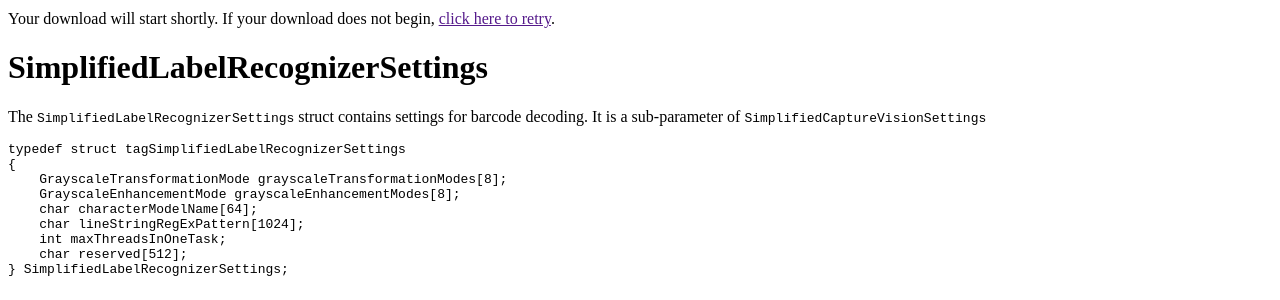
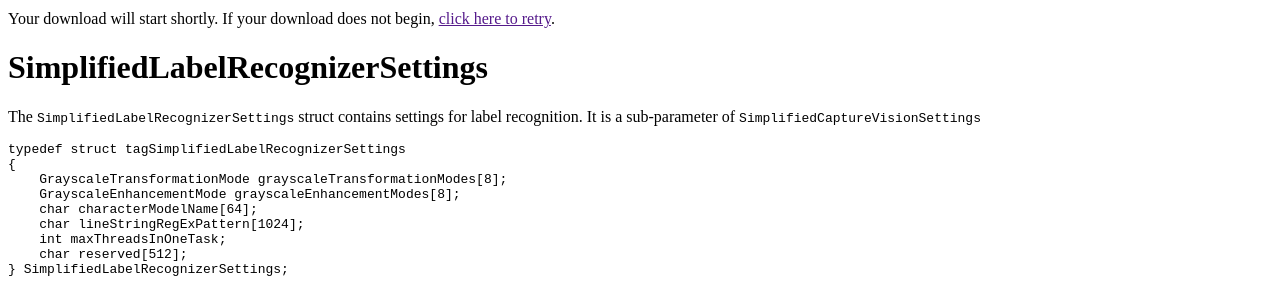
Before and after one commit to dynamsoft-docs/label-recognition-docs-server, a Jekyll site: the page built from programming/c-cplusplus/api-reference/simplified-label-recognizer-settings.md, in a window 1280 px wide and 900 px high, scrolled down 638 px. Shown: the part 152-452 px from the top of the window. Built offline with Jekyll 4.4.1, drawn with Linux system fonts in a browser that asks for light colours.

Commit message:
fix description bug

````diff
--- a/programming/c-cplusplus/api-reference/simplified-label-recognizer-settings.md
+++ b/programming/c-cplusplus/api-reference/simplified-label-recognizer-settings.md
@@ -11,7 +11,7 @@ permalink: /programming/c-cplusplus/api-reference/simplified-label-recognizer-se
 
 # SimplifiedLabelRecognizerSettings
 
-The `SimplifiedLabelRecognizerSettings` struct contains settings for barcode decoding. It is a sub-parameter of `SimplifiedCaptureVisionSettings`
+The `SimplifiedLabelRecognizerSettings` struct contains settings for label recognition. It is a sub-parameter of `SimplifiedCaptureVisionSettings`
 
 ```cpp
 typedef struct tagSimplifiedLabelRecognizerSettings
````
